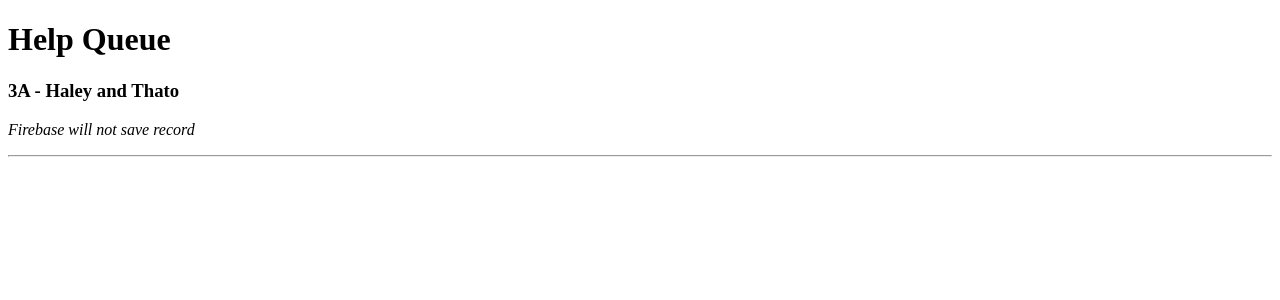
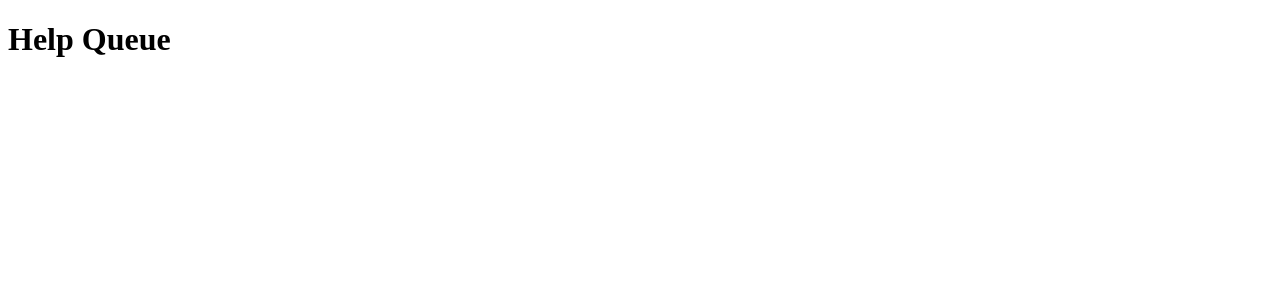
Before and after one commit to atrotter0/help-queue, a React app: page /#/ in a window 1280 px wide. Shown: the top 300 px of the page. Built offline with nearby package versions, Linux system fonts and the light colour scheme.

Commit message:
Add dynamic ticket creation

```diff
--- a/src/components/App.jsx
+++ b/src/components/App.jsx
@@ -4,16 +4,36 @@ import TicketList from './TicketList';
 import NewTicketControl from './NewTicketControl';
 import { Switch, Route } from 'react-router-dom';
 
-function App() {
+class App extends React.Component {
+  constructor(props) {
+    super(props);
+    this.state = {
+      masterTicketList: []
+    };
+    this.handleAddTicket = this.handleAddTicket.bind(this);
+  }
+  handleAddTicket(newTicket) {
+    const ticketListCopy = this.state.masterTicketList.slice();
+    ticketListCopy.push(newTicket);
+    this.setState({masterTicketList: ticketListCopy});
+  }
+  render() {
     return (
       <div>
         <Header/>
         <Switch>
-        <Route exact path='/' component={TicketList} />
-        <Route exact path='/newticket' component={NewTicketControl} />
+          <Route
+            exact path='/'
+            render={() => <TicketList ticketList={this.state.masterTicketList} />} />
+          />
+          <Route
+            exact path='/newticket'
+            render={() => <NewTicketControl onNewTicketCreation={this.handleAddTicket} />} />
+          />
         </Switch>
       </div>
     );
   }
+}
 
 export default App;
--- a/src/components/NewTicketControl.jsx
+++ b/src/components/NewTicketControl.jsx
@@ -1,6 +1,7 @@
 import React from 'react';
 import ConfirmationQuestions from './ConfirmationQuestions';
 import NewTicketForm from './NewTicketForm';
+import PropTypes from 'prop-types';
 
 class NewTicketControl extends React.Component {
   constructor(props) {
@@ -18,7 +19,7 @@ class NewTicketControl extends React.Component {
       <div>
         {
           this.state.formVisibleOnPage ?
-          <NewTicketForm /> :
+          <NewTicketForm onNewTicketCreation={this.props.onNewTicketCreation} /> :
           <ConfirmationQuestions onConfirmation={this.handleConfirmation} />
         }
       </div>
@@ -26,4 +27,8 @@ class NewTicketControl extends React.Component {
   }
 }
 
+NewTicketControl.propTypes = {
+  onNewTicketCreation: PropTypes.func
+};
+
 export default NewTicketControl;
--- a/src/components/NewTicketForm.jsx
+++ b/src/components/NewTicketForm.jsx
@@ -1,13 +1,17 @@
 import React from 'react';
+import PropTypes from 'prop-types';
 
-const NewTicketForm = () => {
+const NewTicketForm = (props) => {
   const handleNewTicketFormSubmit = (e) => {
     e.preventDefault();
 
     const names = e.target.elements.names.value.trim();
     const location = e.target.elements.location.value.trim();
     const issue = e.target.elements.issue.value.trim();
-    console.log(names + ' ' + location + ' ' + issue);
+    props.onNewTicketCreation({names: names, location: location, issue: issue});
+    console.log(names);
+    console.log(location);
+    console.log(issue);
     resetFormInputs(e);
   }
   const resetFormInputs = (e) => {
@@ -41,4 +45,8 @@ const NewTicketForm = () => {
   );
 }
 
+NewTicketForm.propTypes = {
+  onNewTicketCreation: PropTypes.func
+};
+
 export default NewTicketForm;
--- a/src/components/TicketList.jsx
+++ b/src/components/TicketList.jsx
@@ -1,14 +1,24 @@
 import React from 'react';
 import Ticket from './Ticket';
+import PropTypes from 'prop-types';
 
-const TicketList = () => {
+const TicketList = (props) => {
   return(
-    <Ticket
-      location="3A"
-      names="Haley and Thato"
-      issue="Firebase will not save record"
-    />
+    <div>
+      {props.ticketList.map((ticket, index) =>
+        <Ticket
+          names={ticket.names}
+          location={ticket.location}
+          issue={ticket.issue}
+          key={index}
+        />
+      )}
+    </div>
   );
 }
 
+TicketList.propTypes = {
+  ticketList: PropTypes.array
+};
+
 export default TicketList;
```
Lines whose indentation alone changed are shown as unchanged.
